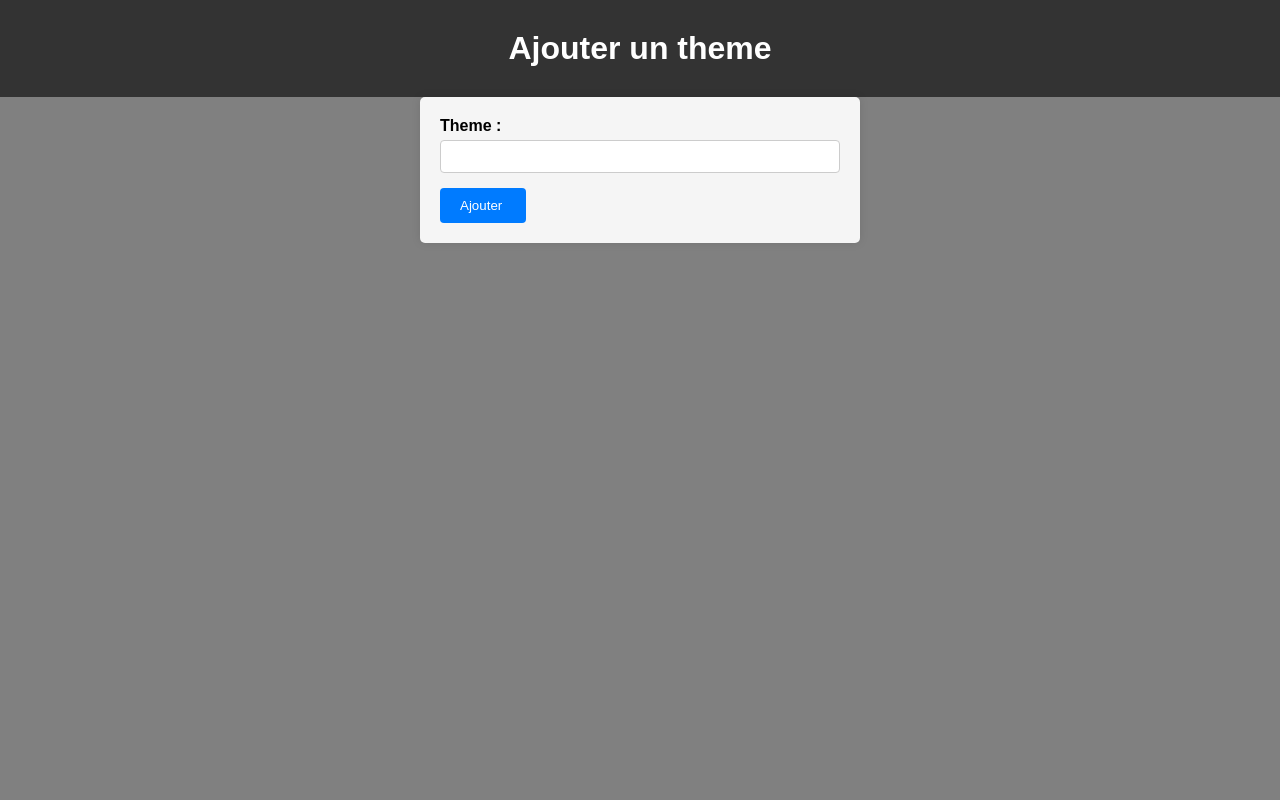
After one commit to adja-khady-2003/banque_documentaire, a PHP site: page /pages/themes/ajout_theme.php in a window 1280 px wide. The commit adds this page. Run offline with PHP 8.4, Linux system fonts and the light colour scheme.

Commit message:
edit supp liste theme

```diff
--- /dev/null
+++ b/pages/themes/ajout_theme.php
@@ -0,0 +1,161 @@
+<?php
+//Databse Connection file
+include('../../connexion/connexion.php');
+if (isset($_POST['submit'])) {
+
+
+
+    //getting the post values
+    $theme = $_POST['theme'];
+
+
+    // Query for data insertion
+    $query = mysqli_query($conn, "insert into theme (nom_theme)
+    value('$theme' )");
+    if ($query) {
+        echo "<script>alert('You have successfully inserted the data');</script>";
+        echo "<script type='text/javascript'> document.location ='liste_theme.php'; </script>";
+    } else {
+        echo "<script>alert('Something Went Wrong. Please try again');</script>";
+    }
+}
+
+?>
+
+<html lang="en">
+
+<head>
+    <meta charset="UTF-8">
+    <meta name="viewport" content="width=device-width, initial-scale=1.0">
+
+    <header>
+        <h1>Ajouter un theme</h1>
+    </header>
+    <style>
+        form {
+            max-width: 400px;
+            margin: 0 auto;
+            padding: 20px;
+            background-color: #f5f5f5;
+            border-radius: 5px;
+            box-shadow: 0px 0px 10px rgba(0, 0, 0, 0.1);
+        }
+
+        header {
+            background-color: #333;
+            color: #fff;
+            padding: 10px;
+            text-align: center;
+        }
+
+        label {
+            display: block;
+            margin-bottom: 5px;
+            font-weight: bold;
+        }
+
+        input[type="text"],
+        input[type="textarea"] {
+            width: 100%;
+            padding: 8px;
+            margin-bottom: 15px;
+            border: 1px solid #ccc;
+            border-radius: 4px;
+        }
+
+        input[type="file"] {
+            width: 100%;
+            padding: 8px;
+            margin-bottom: 15px;
+            border: 1px solid #ccc;
+            border-radius: 4px;
+        }
+
+
+        textarea {
+            height: 200px;
+            /* Augmentez la hauteur pour plus de marge d'écriture */
+            width: 100%;
+            padding: 8px;
+            margin-bottom: 15px;
+            border: 1px solid #ccc;
+            border-radius: 4px;
+        }
+
+
+        input[type="submit"] {
+            background-color: #007bff;
+            color: white;
+            border: none;
+            border-radius: 4px;
+            padding: 10px 20px;
+            cursor: pointer;
+        }
+
+        input[type="submit"]:hover {
+            background-color: #0056b3;
+        }
+
+        /* Styles pour la page */
+        body {
+            font-family: Arial, sans-serif;
+            margin: 0;
+            padding: 0;
+            background-color: #808080;
+        }
+
+        input[type="button"] {
+            background-color: #0b437e;
+            color: white;
+            border-bottom: #333;
+            border-radius: 7px;
+            padding: 10px 20px;
+            cursor: pointer;
+            width: 50%;
+            margin-top: 10px;
+        }
+
+        h1 {
+            text-align: center;
+            margin: 20px 0;
+        }
+
+        p {
+            text-align: center;
+            margin-top: 10px;
+        }
+
+        a {
+            color: #007bff;
+            text-decoration: none;
+        }
+
+        a:hover {
+            text-decoration: underline;
+        }
+    </style>
+
+
+
+</head>
+
+
+<body>
+    <form method="POST" enctype="multipart/form-data">
+
+        <div>
+            <label>Theme :</label>
+            <input type="text" name="theme" required>
+
+        </div>
+
+        <div>
+                <input type="submit" name="submit" value="Ajouter ">
+
+
+        </div>
+    </form>
+
+</body>
+
+</html>
```
Also changed, not shown: pages/themes/edit_theme.php (added, +158 -0 lines), pages/themes/liste_theme.php (+4 -4 lines), pages/themes/supprim_liste.php (added, +12 -0 lines).
